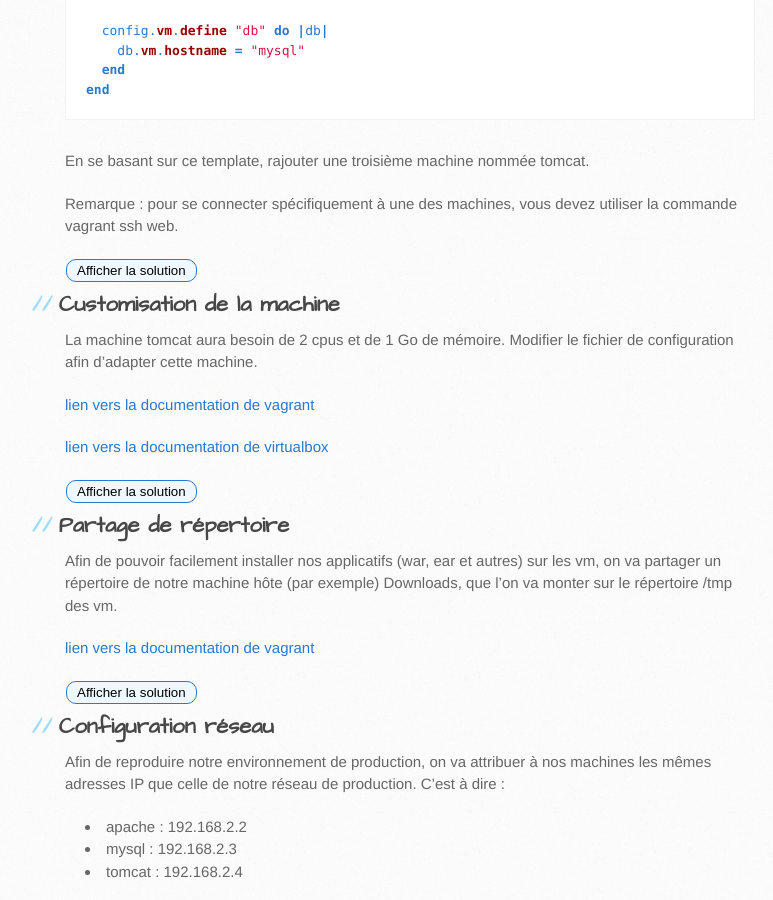
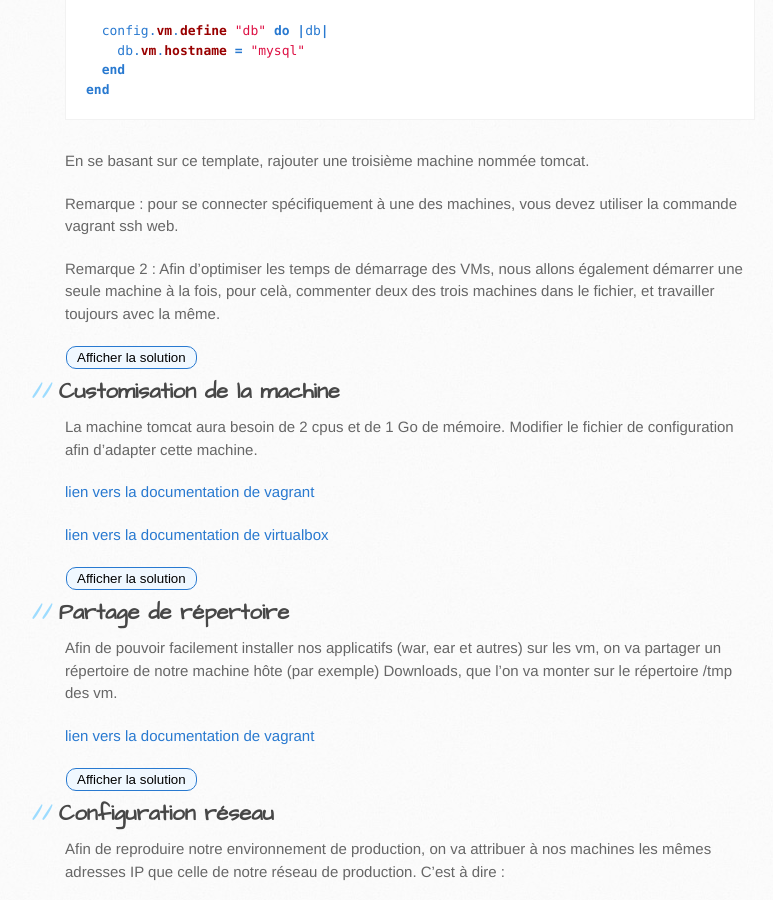
Before and after one commit to Jean-Eudes/blog, a Jekyll site: the page built from _posts/2013-12-04-introduction_to_vagrant.md, in a window 1280 px wide and 900 px high, scrolled down 1750 px. Shown: the whole window, without its empty margins (105-878 px from the left). Built offline with Jekyll 4.4.1, drawn with Linux system fonts in a browser that asks for light colours; nearby versions of some CDN libraries.

Commit message:
add simple mark

```diff
--- a/_posts/2013-12-04-introduction_to_vagrant.md
+++ b/_posts/2013-12-04-introduction_to_vagrant.md
@@ -72,6 +72,8 @@ end
 En se basant sur ce template, rajouter une troisième machine nommée tomcat.
 
 Remarque : pour se connecter spécifiquement à une des machines, vous devez utiliser la commande vagrant ssh web.
+
+Remarque 2 : Afin d'optimiser les temps de démarrage des VMs, nous allons également démarrer une seule machine à la fois, pour celà, commenter deux des trois machines dans le fichier, et travailler toujours avec la même.
 
 <div class = "solution">
 {% highlight ruby %}
```
